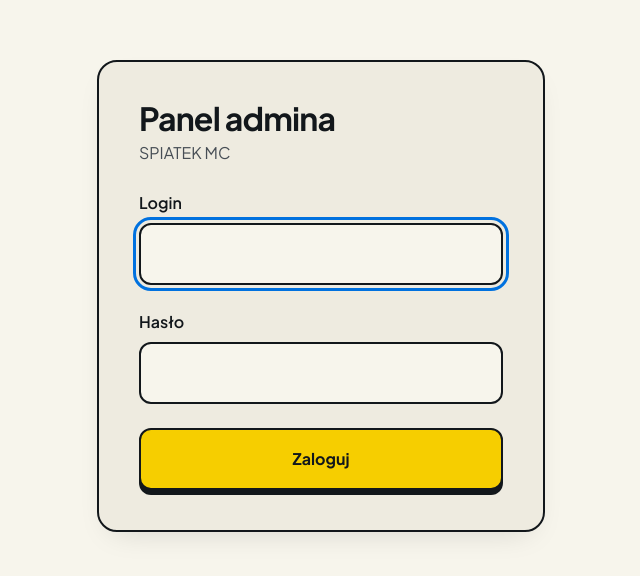
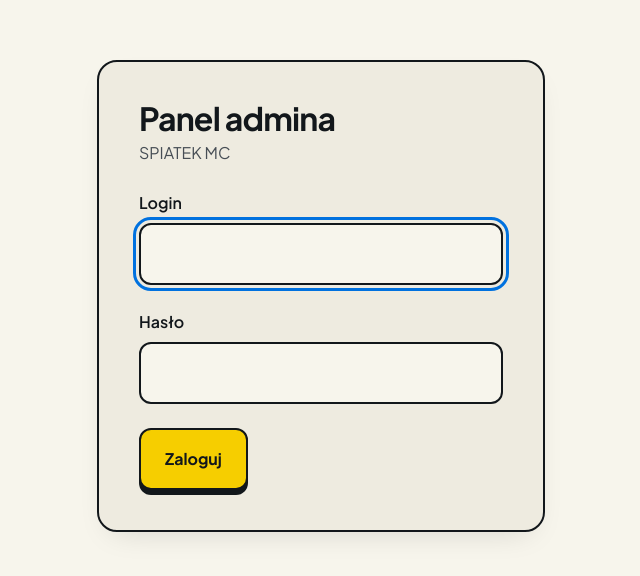
Before and after one commit to SzymonPiatek/MinecraftServerDashboard, a Next.js app in the folder apps/web/: page /admin in a window 1280 px wide. Shown: the part 104-680 px from the top of the page, without its empty margins (319-959 px from the left). Built offline with nearby package versions, Linux system fonts and the light colour scheme; no server answers.

Commit message:
fix(web): stop hover flicker on buttons and interactive cards

```diff
--- a/apps/web/src/components/ui/button.tsx
+++ b/apps/web/src/components/ui/button.tsx
@@ -3,14 +3,14 @@ import type { ComponentProps } from "react";
 import { cn } from "@/lib/cn";
 
 export const buttonVariants = cva(
-  "inline-flex cursor-pointer items-center justify-center whitespace-nowrap text-ink no-underline transition-[transform,box-shadow,background-color] duration-160 ease-snap disabled:cursor-progress disabled:opacity-70",
+  "inline-flex min-w-0 items-center justify-center whitespace-nowrap text-ink no-underline transition-[transform,box-shadow,background-color] duration-160 ease-snap",
   {
     variants: {
       variant: {
         primary:
-          "rounded-input border-2 border-ink bg-accent font-bold shadow-[0_5px_0_var(--color-ink)] hover:not-disabled:-translate-y-0.5 hover:not-disabled:shadow-[0_7px_0_var(--color-ink)] active:not-disabled:translate-y-[3px] active:not-disabled:shadow-[0_2px_0_var(--color-ink)]",
+          "rounded-input border-2 border-ink bg-accent font-bold shadow-[0_5px_0_var(--color-ink)] group-hover/btn:group-enabled/btn:-translate-y-0.5 group-hover/btn:group-enabled/btn:shadow-[0_7px_0_var(--color-ink)] group-active/btn:group-enabled/btn:translate-y-[3px] group-active/btn:group-enabled/btn:shadow-[0_2px_0_var(--color-ink)]",
         secondary:
-          "rounded-input border-2 border-ink bg-paper font-bold shadow-[0_5px_0_var(--color-ink)] hover:not-disabled:-translate-y-0.5 hover:not-disabled:shadow-[0_7px_0_var(--color-ink)] active:not-disabled:translate-y-[3px] active:not-disabled:shadow-[0_2px_0_var(--color-ink)]",
+          "rounded-input border-2 border-ink bg-paper font-bold shadow-[0_5px_0_var(--color-ink)] group-hover/btn:group-enabled/btn:-translate-y-0.5 group-hover/btn:group-enabled/btn:shadow-[0_7px_0_var(--color-ink)] group-active/btn:group-enabled/btn:translate-y-[3px] group-active/btn:group-enabled/btn:shadow-[0_2px_0_var(--color-ink)]",
         ghost: "rounded-pill font-medium hover:bg-accent",
       },
       size: {
@@ -26,6 +26,17 @@ export const buttonVariants = cva(
 
 export type ButtonProps = ComponentProps<"button"> & VariantProps<typeof buttonVariants>;
 
-export function Button({ variant, size, className, type = "button", ...props }: ButtonProps) {
-  return <button type={type} className={cn(buttonVariants({ variant, size }), className)} {...props} />;
+export function Button({ variant, size, className, type = "button", children, ...props }: ButtonProps) {
+  return (
+    <button
+      type={type}
+      className={cn(
+        "group/btn inline-flex max-w-full cursor-pointer disabled:cursor-progress disabled:opacity-70",
+        variant === "ghost" ? "rounded-pill" : "rounded-input",
+      )}
+      {...props}
+    >
+      <span className={cn(buttonVariants({ variant, size }), className)}>{children}</span>
+    </button>
+  );
 }
--- a/apps/web/src/components/ui/card.tsx
+++ b/apps/web/src/components/ui/card.tsx
@@ -20,7 +20,7 @@ export const cardVariants = cva("rounded-card border-2 border-ink", {
       false: "",
     },
     interactive: {
-      true: "transition-[transform,box-shadow] duration-240 ease-spring hover:-translate-y-1 hover:shadow-card-lift",
+      true: "transition-[transform,box-shadow] duration-240 ease-spring group-hover/card:-translate-y-1 group-hover/card:shadow-card-lift",
       false: "",
     },
   },
@@ -38,10 +38,22 @@ export function Card<T extends ElementType = "div">({
   elevated,
   interactive,
   className,
+  children,
   ...props
 }: CardProps<T>) {
   const Component: ElementType = as ?? "div";
+  const surface = cn(cardVariants({ tone, padding, elevated, interactive }), className);
+
+  if (!interactive) {
+    return (
+      <Component className={surface} {...props}>
+        {children}
+      </Component>
+    );
+  }
   return (
-    <Component className={cn(cardVariants({ tone, padding, elevated, interactive }), className)} {...props} />
+    <Component className="group/card" {...props}>
+      <div className={cn(surface, "h-full")}>{children}</div>
+    </Component>
   );
 }
```
